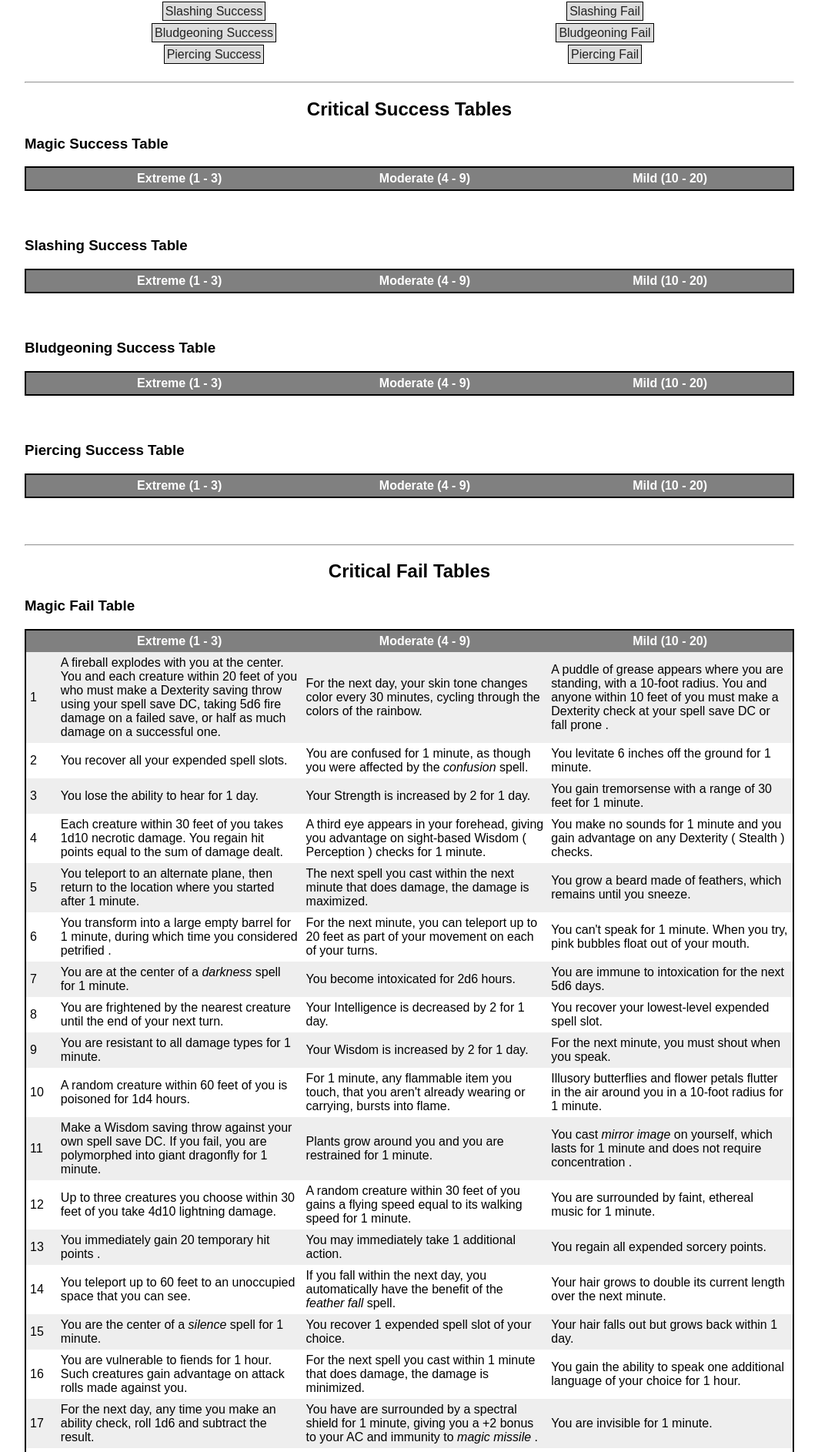
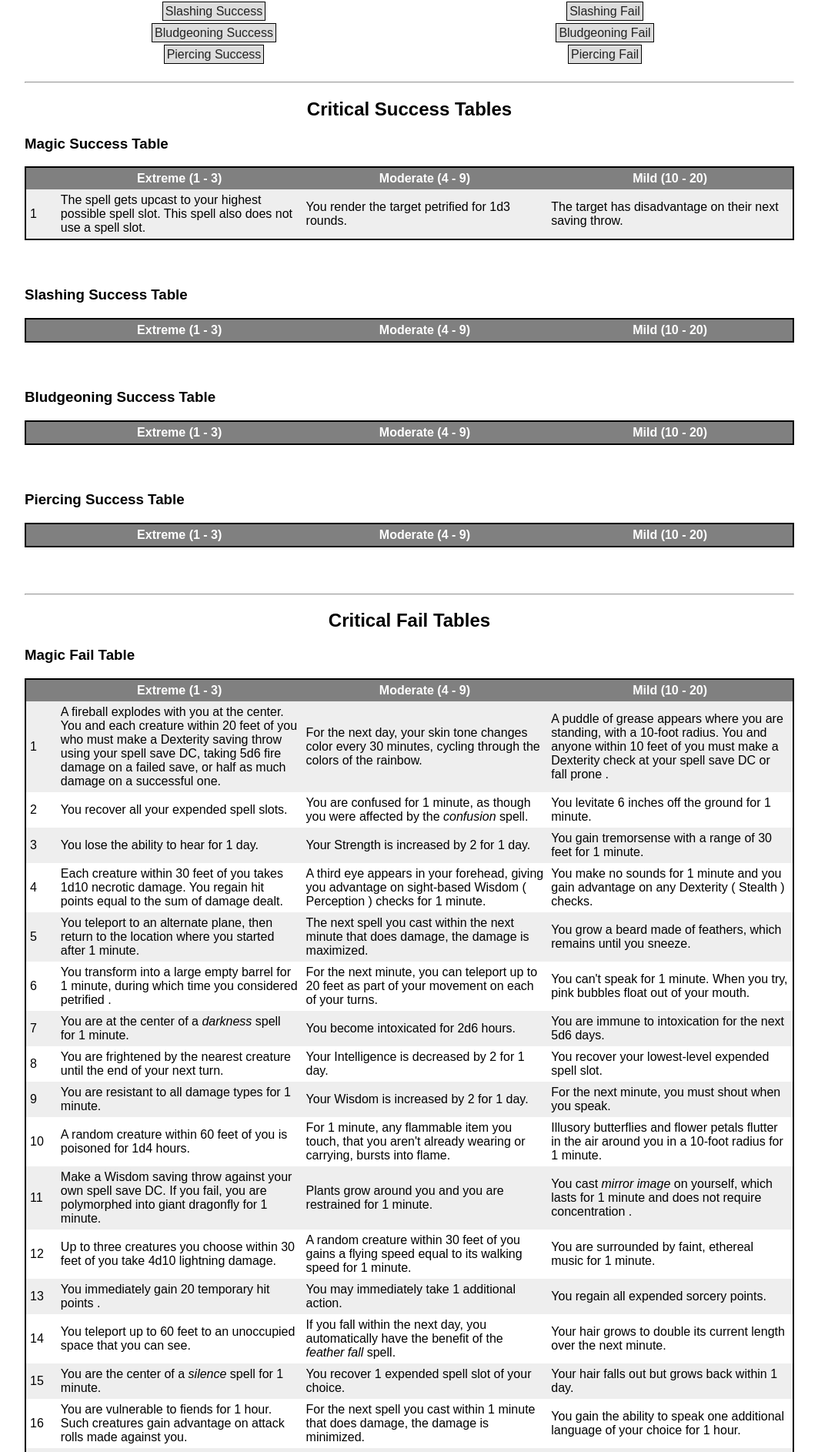
Before and after one commit to Dude036/Cyneric, a Django app: page /crit/ in a window 1280 px wide. Shown: the part 434-2320 px from the top of the page at 77% size, without its empty margins (108-1171 px from the left). Run offline with Django 3.2, Linux system fonts and the light colour scheme; lists and menus that the app fills with data are empty; parts of the project's set-up code (start-up, migrations or seed data) failed here and were passed over.

Commit message:
Crit suggestions #1
Still need to parse the wild magic stuff

```diff
--- a/static/templates/crit.html
+++ b/static/templates/crit.html
@@ -87,6 +87,20 @@
       Mild (10 - 20)
      </th>
     </tr>
+    <tr>
+      <td>
+        1
+      </td>
+      <td>
+        The spell gets upcast to your highest possible spell slot. This spell also does not use a spell slot.
+      </td>
+      <td>
+        You render the target petrified for 1d3 rounds.
+      </td>
+      <td>
+        The target has disadvantage on their next saving throw.
+      </td>
+    </tr>
    </tbody>
   </table>
   <h3 id="slashing-win">
```
